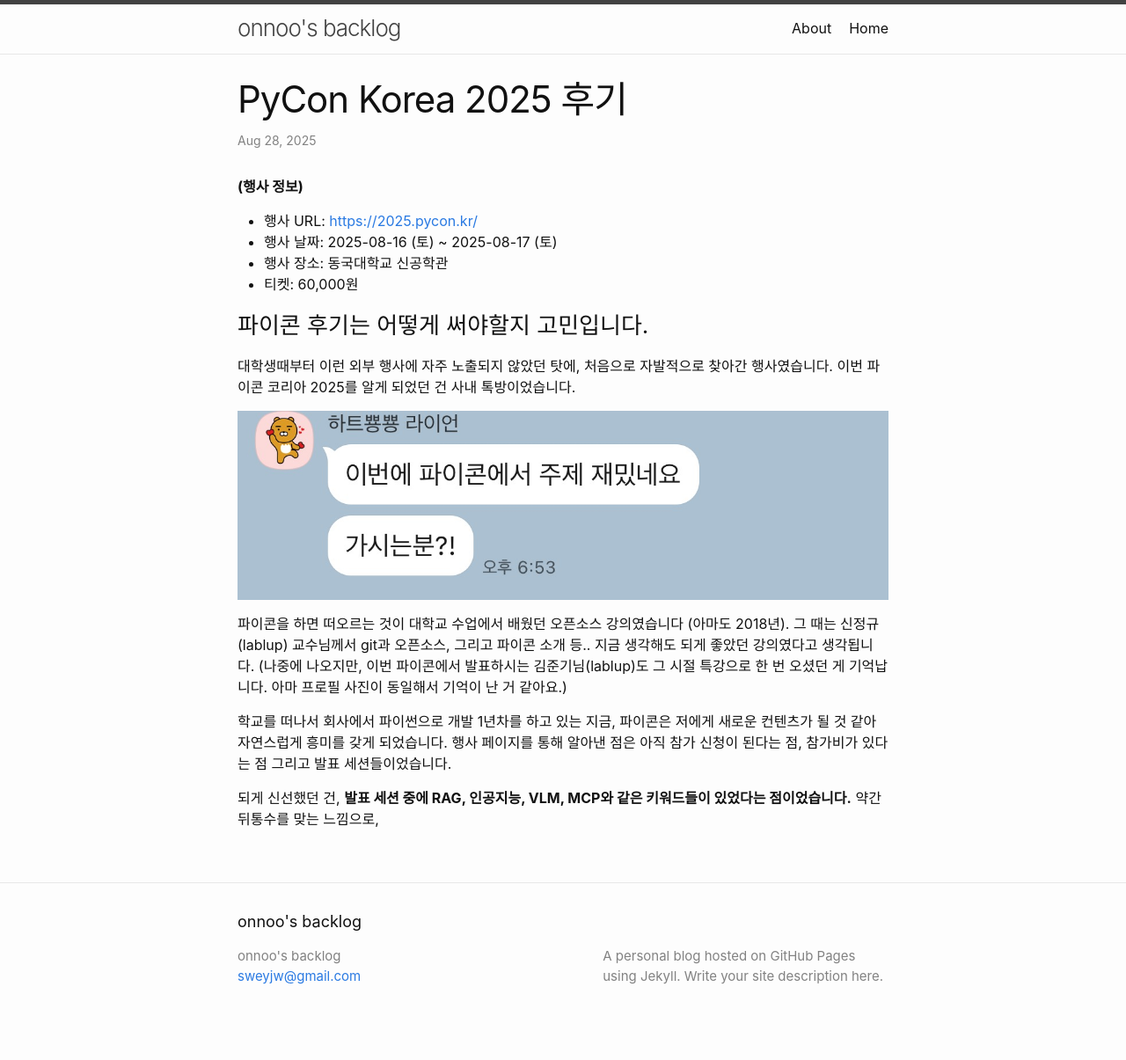
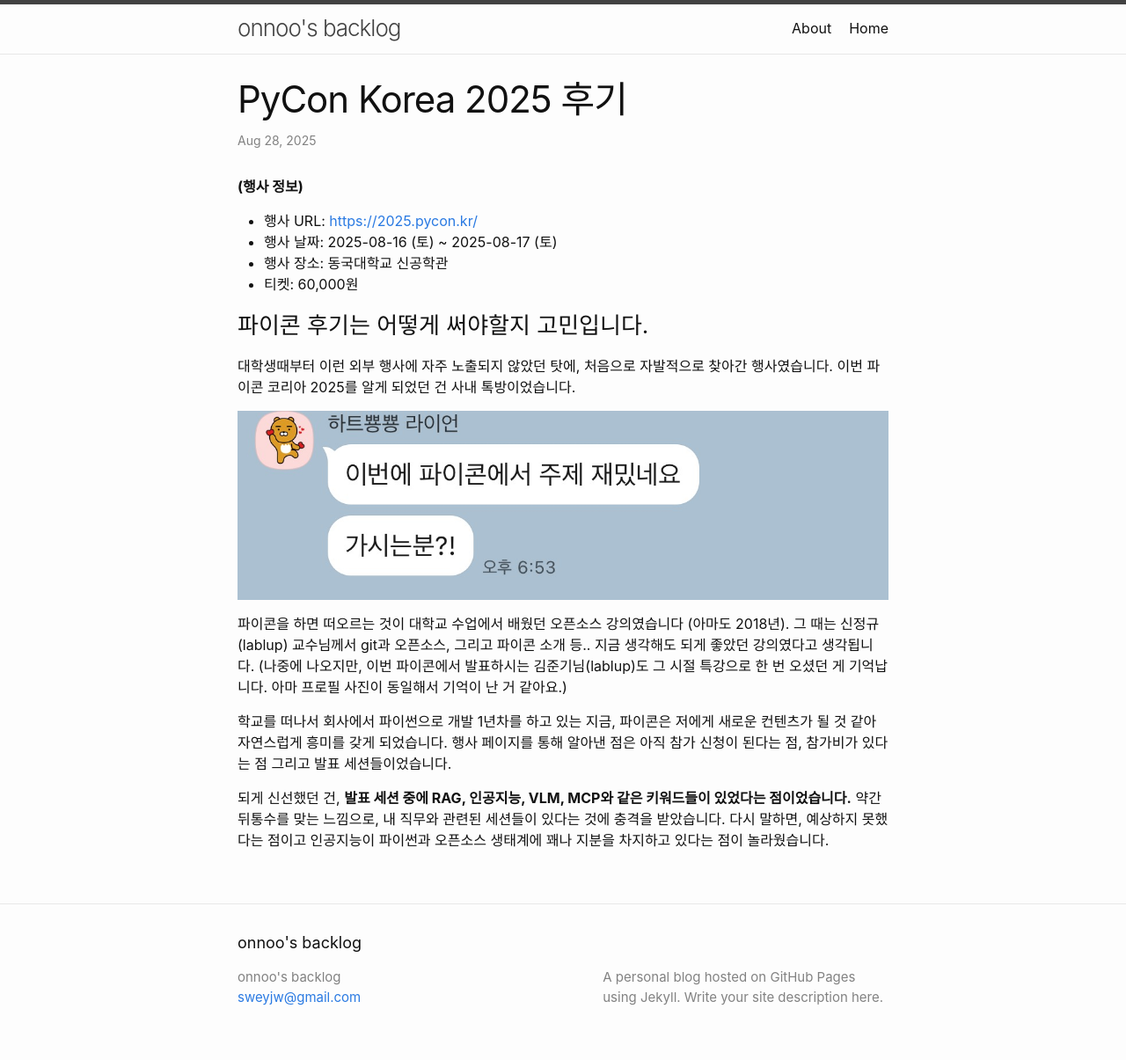
Before and after one commit to onnoo/onnoo.github.io, a Jekyll site: the page built from _posts/2025-08-28-pycon-korea-2025-후기.md, in a window 1280 px wide. Shown: the whole page at 88% size. Built offline with Jekyll 4.4.1, drawn with Linux system fonts in a browser that asks for light colours; before the commit the page ends 1181 px from its top, so only the background shows below that.

Commit message:
Update Blog “2025-08-28-pycon-korea-2025-후기”

```diff
--- a/_posts/2025-08-28-pycon-korea-2025-후기.md
+++ b/_posts/2025-08-28-pycon-korea-2025-후기.md
@@ -23,4 +23,4 @@ tags:
 
 학교를 떠나서 회사에서 파이썬으로 개발 1년차를 하고 있는 지금, 파이콘은 저에게 새로운 컨텐츠가 될 것 같아 자연스럽게 흥미를 갖게 되었습니다. 행사 페이지를 통해 알아낸 점은 아직 참가 신청이 된다는 점, 참가비가 있다는 점 그리고 발표 세션들이었습니다.
 
-되게 신선했던 건, **발표 세션 중에 RAG, 인공지능, VLM, MCP와 같은 키워드들이 있었다는 점이었습니다.** 약간 뒤통수를 맞는 느낌으로,
+되게 신선했던 건, **발표 세션 중에 RAG, 인공지능, VLM, MCP와 같은 키워드들이 있었다는 점이었습니다.** 약간 뒤통수를 맞는 느낌으로, 내 직무와 관련된 세션들이 있다는 것에 충격을 받았습니다. 다시 말하면, 예상하지 못했다는 점이고 인공지능이 파이썬과 오픈소스 생태계에 꽤나 지분을 차지하고 있다는 점이 놀라웠습니다.
```
